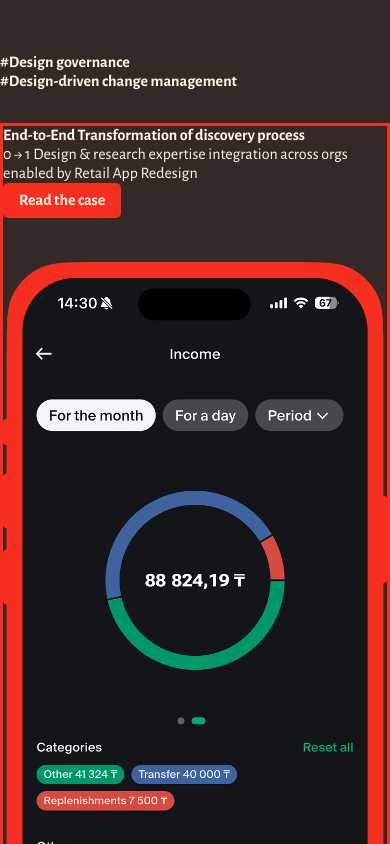
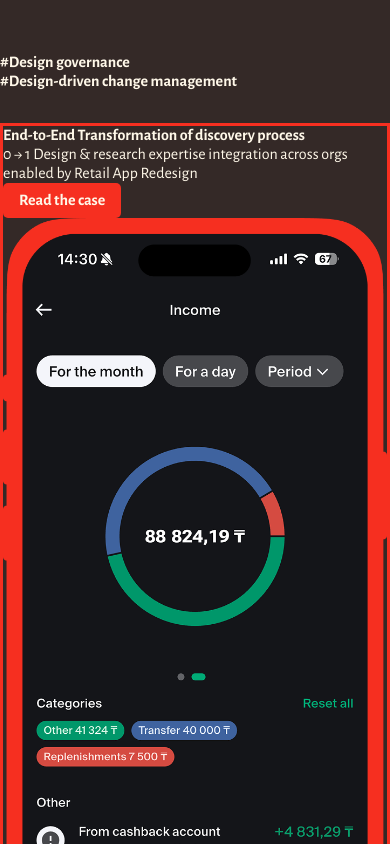
Before and after one commit to voleriyah/portfolio, a Next.js app: page / in a window 390 px wide. Shown: the part 2800-3644 px from the top of the page. Built offline with nearby package versions, Linux system fonts and the light colour scheme; a web font is replaced by a local one.

Commit message:
2 casecard size tablet fix

```diff
--- a/components/CaseCardTest.tsx
+++ b/components/CaseCardTest.tsx
@@ -108,10 +108,10 @@ export default function CaseCard({
 
       {/* Card Container */}
       <div
-        className="relative flex flex-col items-start w-full"
+        className="relative flex flex-col items-start w-full xl:w-[994px]"
         style={{
-          width: 'clamp(100%, calc(100% + (994px - 100%) * ((100vw - 1024px) / (1920px - 1024px))), 994px)',
-          maxWidth: '994px',
+         // width: 'clamp(100%, calc(100% + (994px - 100%) * ((100vw - 1024px) / (1920px - 1024px))), 994px)',
+          //maxWidth: '994px',
           boxSizing: 'border-box',
           minHeight: 'clamp(400px, calc(400px + (460px - 400px) * ((100vw - 1024px) / (1920px - 1024px))), 460px)',
           paddingTop: 'clamp(35px, calc(35px + (44px - 35px) * ((100vw - 1024px) / (1920px - 1024px))), 44px)',
@@ -187,7 +187,7 @@ export default function CaseCard({
           className="flex flex-col justify-center items-center self-stretch xl:hidden"
           style={{
             width: '100%',
-            marginTop: '44px',
+            marginTop: '44pxpx',
           }}
         >
           <Image
```
